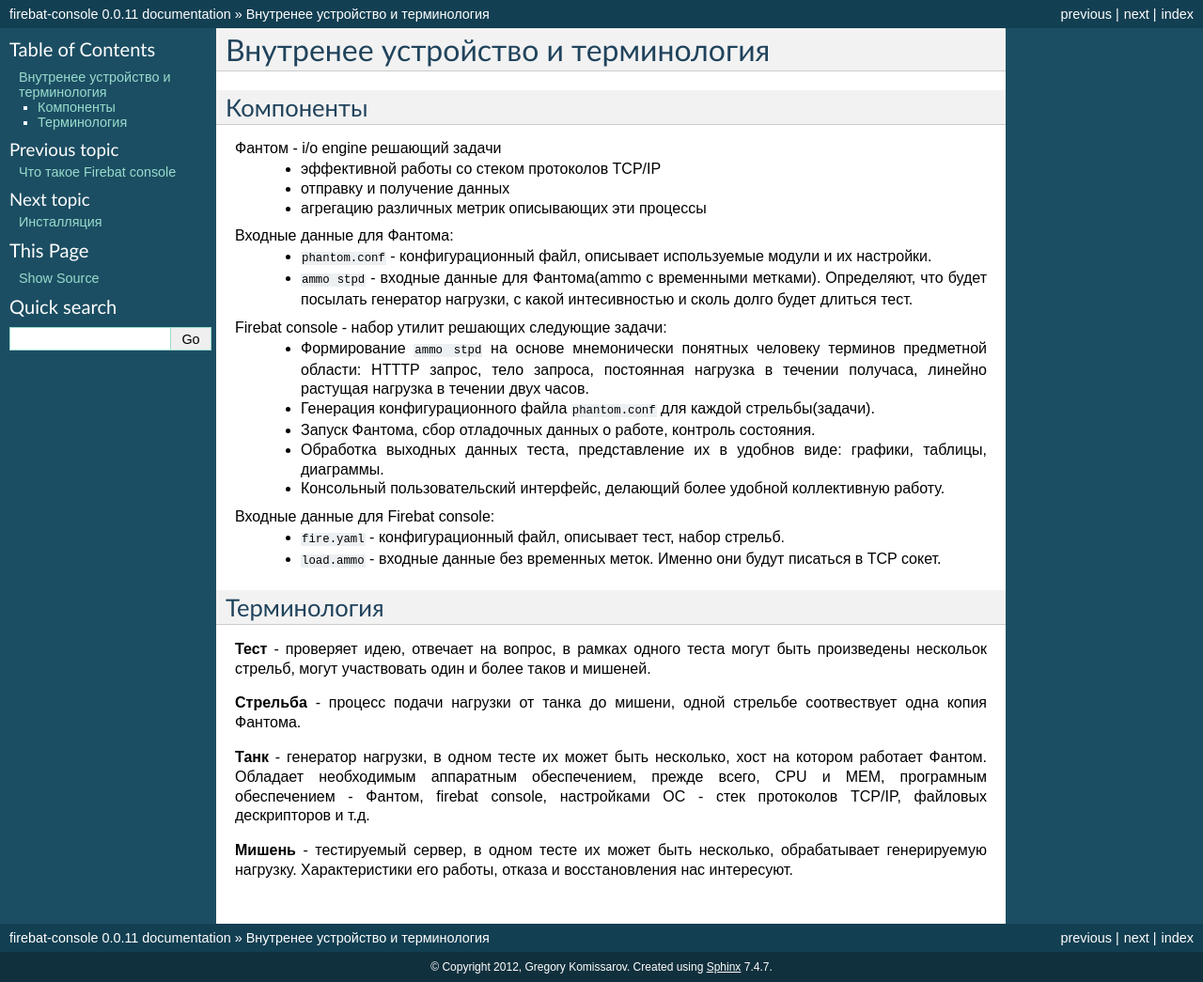
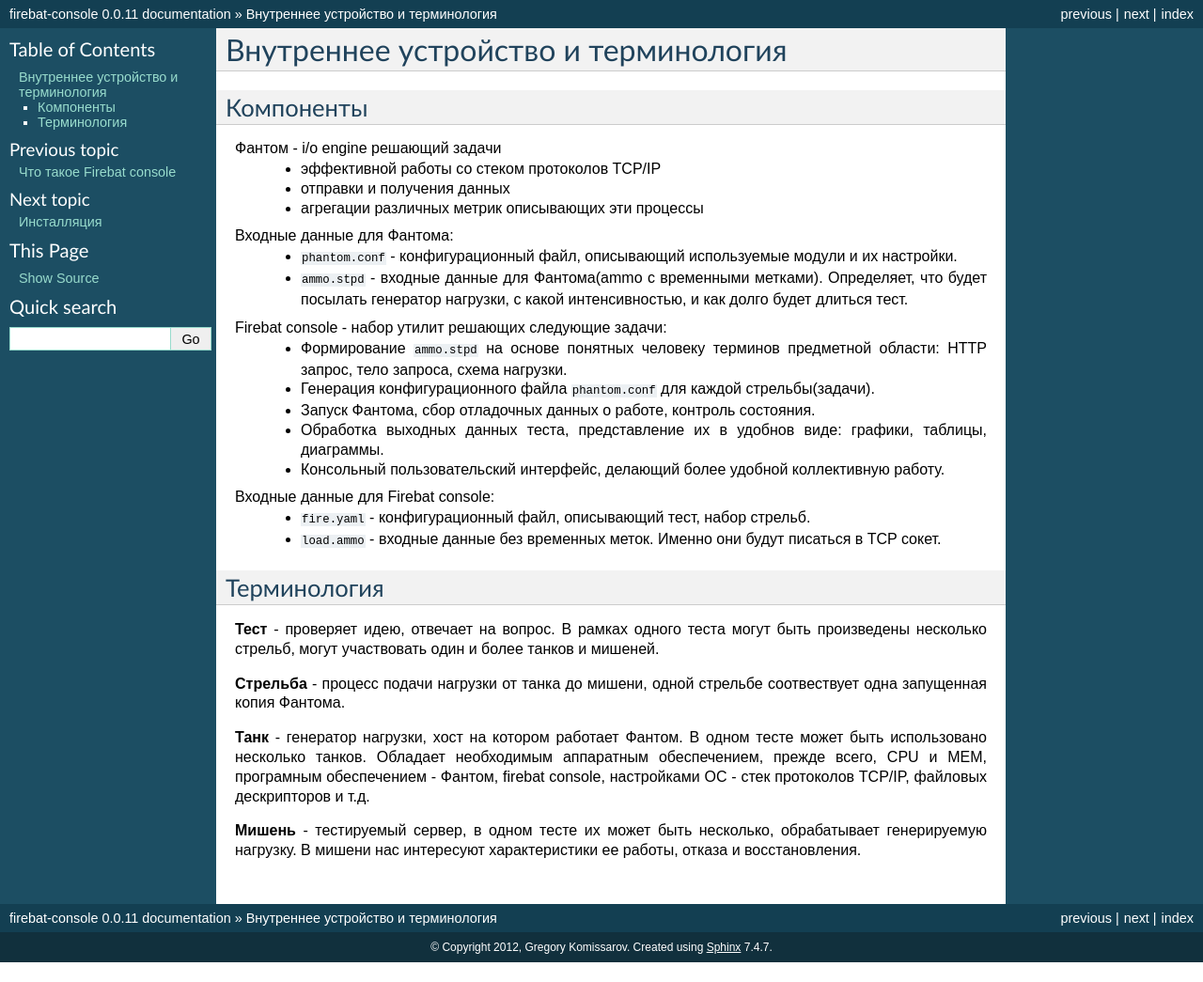
Before and after one commit to greggyNapalm/firebat-console, a Sphinx documentation site: the page built from docs/design.rst, in a window 1280 px wide. Shown: the whole page at 94% size. Built offline with Sphinx 7.4.7, drawn with Linux system fonts in a browser that asks for light colours; after the commit the page ends 1024 px from its top, so only the background shows below that.

Commit message:
Update docs/design.rst

```diff
--- a/docs/design.rst
+++ b/docs/design.rst
@@ -1,5 +1,5 @@
 ===================================
-Внутренее устройство и терминология
+Внутреннее устройство и терминология
 ===================================
 
 Компоненты
@@ -7,31 +7,31 @@
 
 Фантом - i/o engine решающий задачи
  * эффективной работы со стеком протоколов TCP/IP
- * отправку и получение данных
- * агрегацию различных метрик описывающих эти процессы
+ * отправки и получения данных
+ * агрегации различных метрик описывающих эти процессы
 
 Входные данные для Фантома:
- * ``phantom.conf`` - конфигурационный файл, описывает используемые модули и их настройки.
- * ``ammo stpd`` - входные данные для Фантома(ammo с временными метками). Определяют, что будет посылать генератор нагрузки, с какой интесивностью и сколь долго будет длиться тест.
+ * ``phantom.conf`` - конфигурационный файл, описывающий используемые модули и их настройки.
+ * ``ammo.stpd`` - входные данные для Фантома(ammo с временными метками). Определяет, что будет посылать генератор нагрузки, с какой интенсивностью, и как долго будет длиться тест.
 
 Firebat console - набор утилит решающих следующие задачи:
- * Формирование ``ammo stpd`` на основе мнемонически понятных человеку терминов предметной области: HTTTP запрос, тело запроса, постоянная нагрузка в течении получаса, линейно растущая нагрузка в течении двух часов.
+ * Формирование ``ammo.stpd`` на основе понятных человеку терминов предметной области: HTTP запрос, тело запроса, схема нагрузки.
  * Генерация конфигурационного файла ``phantom.conf`` для каждой стрельбы(задачи).
  * Запуск Фантома, сбор отладочных данных о работе, контроль состояния.
  * Обработка выходных данных теста, представление их в удобнов виде: графики, таблицы, диаграммы.
  * Консольный пользовательский интерфейс, делающий более удобной коллективную работу.
 
 Входные данные для Firebat console:
- * ``fire.yaml`` - конфигурационный файл, описывает тест, набор стрельб.
+ * ``fire.yaml`` - конфигурационный файл, описывающий тест, набор стрельб.
  * ``load.ammo`` - входные данные без временных меток. Именно они будут писаться в TCP сокет.
 
 Терминология
 ------------
 
-**Тест** - проверяет идею, отвечает на вопрос, в рамках одного теста могут быть произведены нескольок стрельб, могут участвовать один и более таков и мишеней.
+**Тест** - проверяет идею, отвечает на вопрос. В рамках одного теста могут быть произведены несколько стрельб, могут участвовать один и более танков и мишеней.
 
-**Стрельба** - процесс подачи нагрузки от танка до мишени, одной стрельбе соотвествует одна копия Фантома.
+**Стрельба** - процесс подачи нагрузки от танка до мишени, одной стрельбе соотвествует одна запущенная копия Фантома.
 
-**Танк** - генератор нагрузки, в одном тесте их может быть несколько, хост на котором работает Фантом. Обладает необходимым аппаратным обеспечением, прежде всего, CPU и MEM, програмным обеспечением - Фантом, firebat console, настройками ОС - стек протоколов TCP/IP, файловых дескрипторов и т.д.
+**Танк** - генератор нагрузки, хост на котором работает Фантом. В одном тесте может быть использовано несколько танков. Обладает необходимым аппаратным обеспечением, прежде всего, CPU и MEM, програмным обеспечением - Фантом, firebat console, настройками ОС - стек протоколов TCP/IP, файловых дескрипторов и т.д.
 
-**Мишень** - тестируемый сервер, в одном тесте их может быть несколько, обрабатывает генерируемую нагрузку. Характеристики его работы, отказа и восстановления нас интересуют.
+**Мишень** - тестируемый сервер, в одном тесте их может быть несколько, обрабатывает генерируемую нагрузку. В мишени нас интересуют характеристики ее работы, отказа и восстановления.
```
